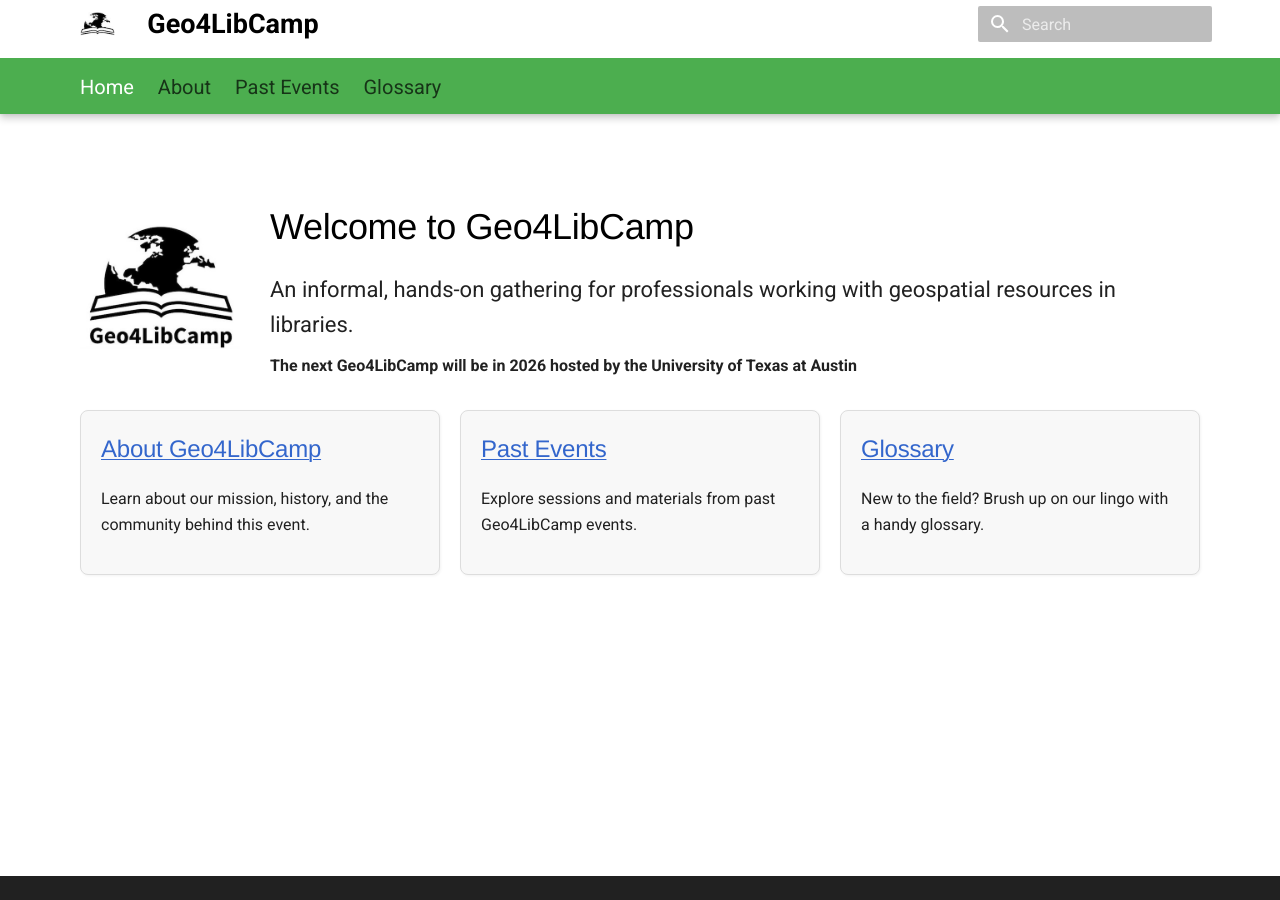
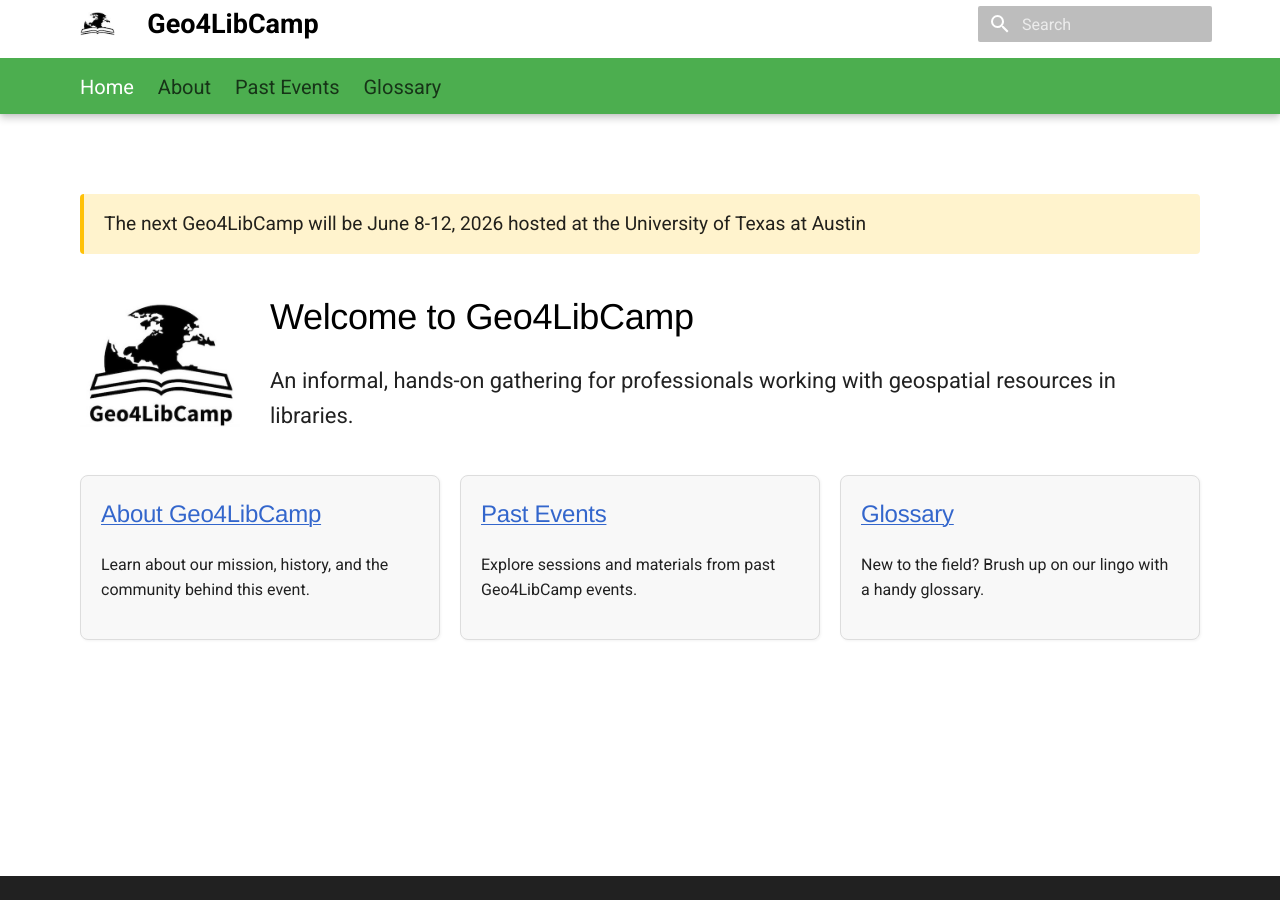
Before and after one commit to geo4lib/geo4libcamp-website, an MkDocs documentation site: the page built from docs/index.md, in a window 1280 px wide. Built offline with MkDocs 1.6.1 and Material for MkDocs 9.7.7, drawn with Linux system fonts in a browser that asks for light colours.

Commit message:
add announcement

```diff
--- a/docs/index.md
+++ b/docs/index.md
@@ -5,6 +5,9 @@
 
 ---
 
+<div class="announcement">
+  The next Geo4LibCamp will be June 8-12, 2026 hosted at the University of Texas at Austin
+</div>
 
 <div class="hero">
   <div class="hero-logo">
@@ -13,9 +16,6 @@
   <div class="hero-text">
     <h1>Welcome to Geo4LibCamp</h1>
     <p>An informal, hands-on gathering for professionals working with geospatial resources in libraries.</p>
-    <div class="hero-details">
-      The next Geo4LibCamp will be in 2026 hosted by the University of Texas at Austin
-    </div>
   </div>
 </div>
 
--- a/docs/stylesheets/extra.css
+++ b/docs/stylesheets/extra.css
@@ -317,6 +317,18 @@
   --md-primary-fg-color--dark:  #000;
 }
 
+/* Announcement banner */
+
+.announcement {
+  margin: 1.5rem 0;
+  padding: 0.75rem 1rem;
+  background-color: #fff3cd;
+  border-left: 4px solid #ffc107;
+  border-radius: 4px;
+  font-weight: 500;
+  font-size: 1.2em;
+}
+
 /* For homepage */
 
 .hero {
```
